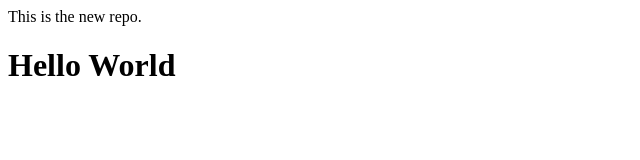
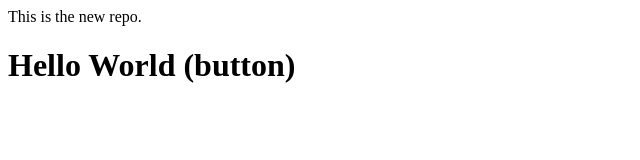
Before and after one commit to sahil07git/local-repo, a plain HTML site: page index.html in a window 1280 px wide. Shown: the whole page, without its empty margins (0-640 px from the left). Drawn offline with Linux system fonts and the light colour scheme.

```diff
--- a/index.html
+++ b/index.html
@@ -1,2 +1,2 @@
 <p>This is the new repo.</p>
-<h1>Hello World</h1>
+<h1>Hello World (button)</h1>
```
